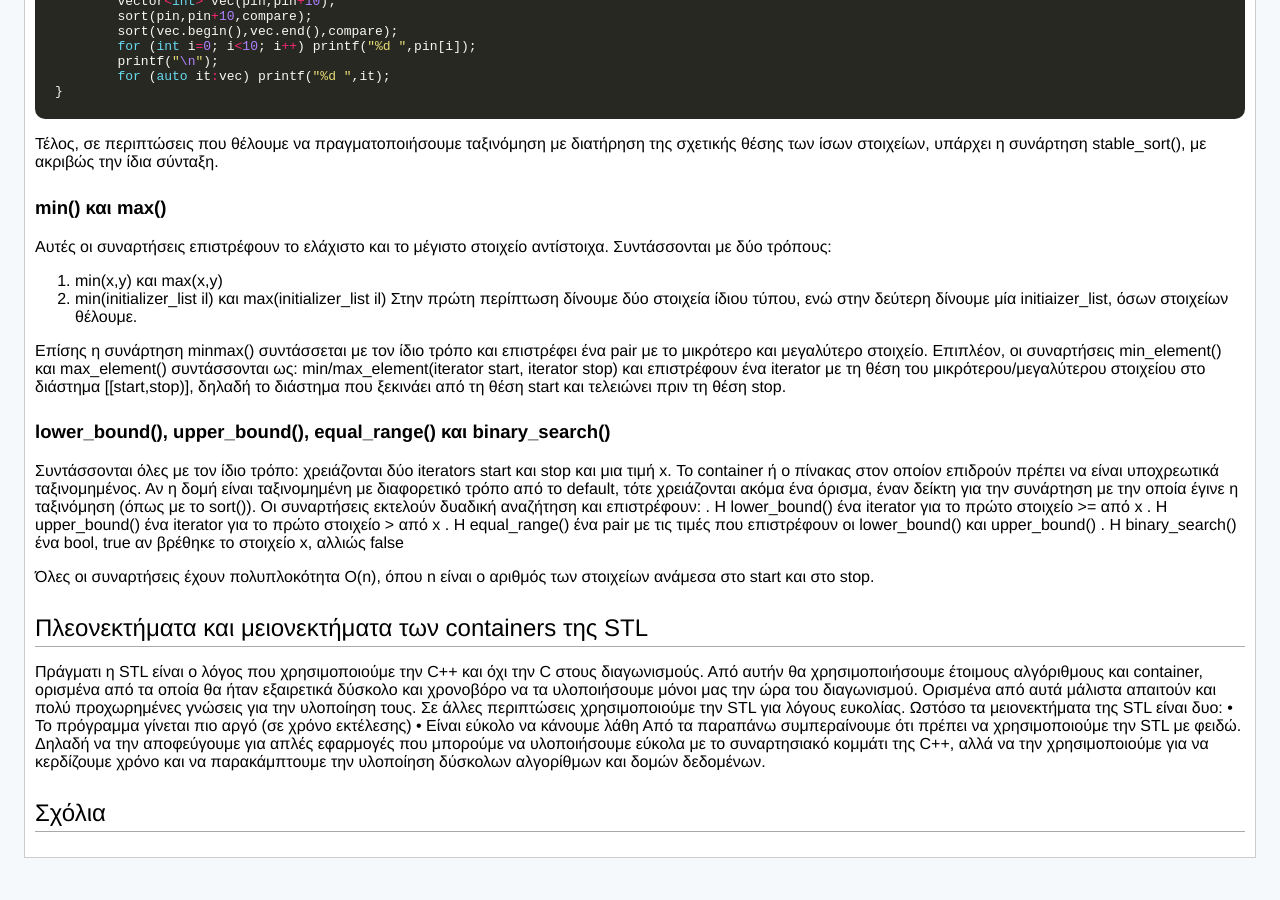
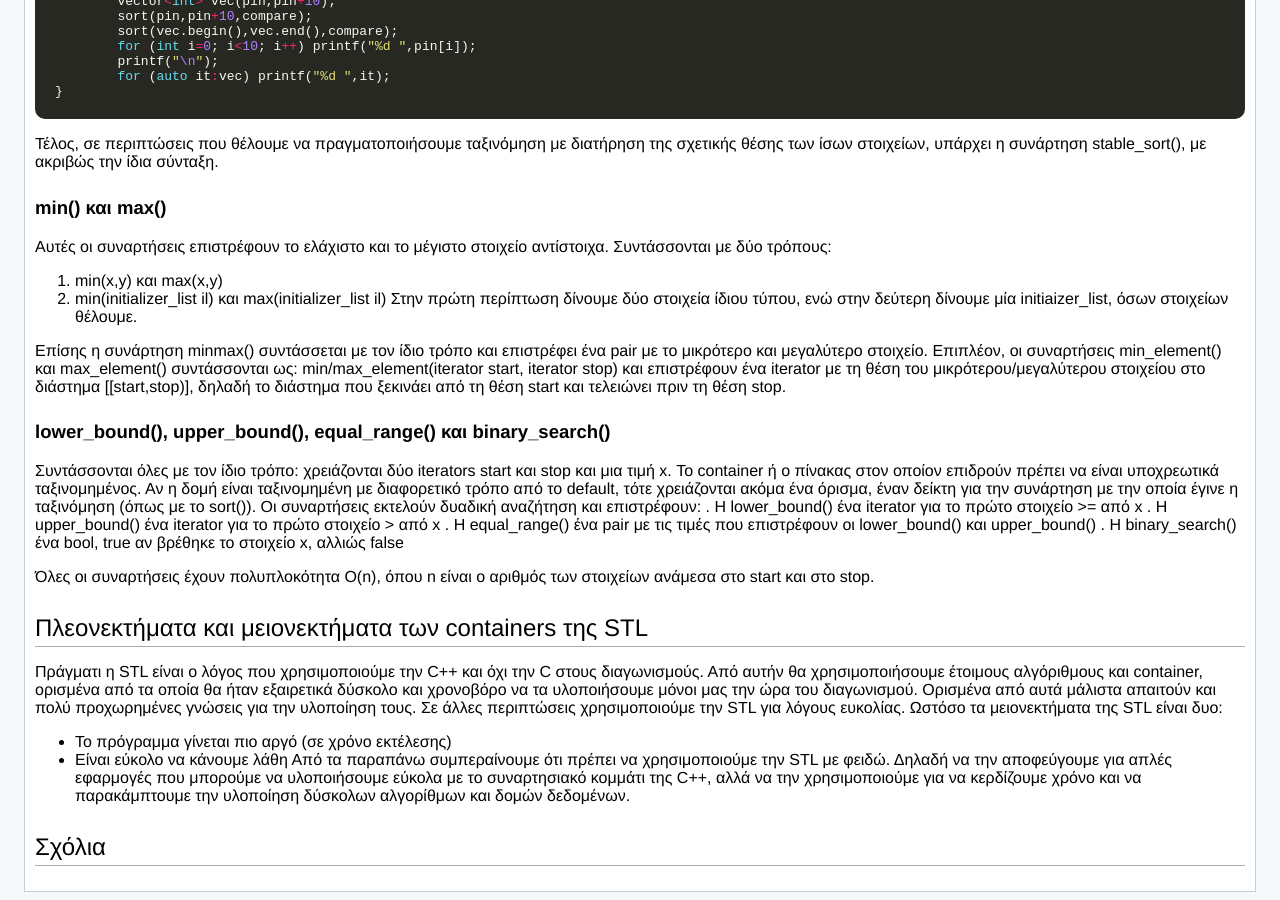
Before and after one commit to kallinikos/kallinikos.github.io, a Jekyll site: the page built from _posts/2017-08-23-STL.md, in a window 1280 px wide and 900 px high, scrolled down 9686 px. Built offline with Jekyll 4.4.1, drawn with Linux system fonts in a browser that asks for light colours; comment, search, counter and statistics services are not loaded; before the commit the page ends 10552 px from its top, so only the background shows below that.

Commit message:
fixed bullets

```diff
--- a/_posts/2017-08-23-STL.md
+++ b/_posts/2017-08-23-STL.md
@@ -376,6 +376,6 @@ min/max_element(iterator start, iterator stop)
 Όλες οι συναρτήσεις έχουν πολυπλοκότητα O(n), όπου n είναι ο αριθμός των στοιχείων ανάμεσα στο start και στο stop.
 ## Πλεονεκτήματα και μειονεκτήματα των containers της STL
 Πράγματι η STL είναι ο λόγος που χρησιμοποιούμε την C++ και όχι την C στους διαγωνισμούς. Από αυτήν θα χρησιμοποιήσουμε έτοιμους αλγόριθμους και container, ορισμένα από τα οποία θα ήταν εξαιρετικά δύσκολο και χρονοβόρο να τα υλοποιήσουμε μόνοι μας την ώρα του διαγωνισμού. Ορισμένα από αυτά μάλιστα απαιτούν και πολύ προχωρημένες γνώσεις για την υλοποίηση τους. Σε άλλες περιπτώσεις χρησιμοποιούμε την STL για λόγους ευκολίας. Ωστόσο τα μειονεκτήματα της STL είναι δυο:
-•	Το πρόγραμμα γίνεται πιο αργό (σε χρόνο εκτέλεσης)
-•	Είναι εύκολο να κάνουμε λάθη
++ Το πρόγραμμα γίνεται πιο αργό (σε χρόνο εκτέλεσης)
++ Είναι εύκολο να κάνουμε λάθη
 Από τα παραπάνω συμπεραίνουμε ότι πρέπει να χρησιμοποιούμε την STL με φειδώ. Δηλαδή να την αποφεύγουμε για απλές εφαρμογές που μπορούμε να υλοποιήσουμε εύκολα με το συναρτησιακό κομμάτι της C++, αλλά να την χρησιμοποιούμε για να κερδίζουμε χρόνο και να παρακάμπτουμε την υλοποίηση δύσκολων αλγορίθμων και δομών δεδομένων.
```
